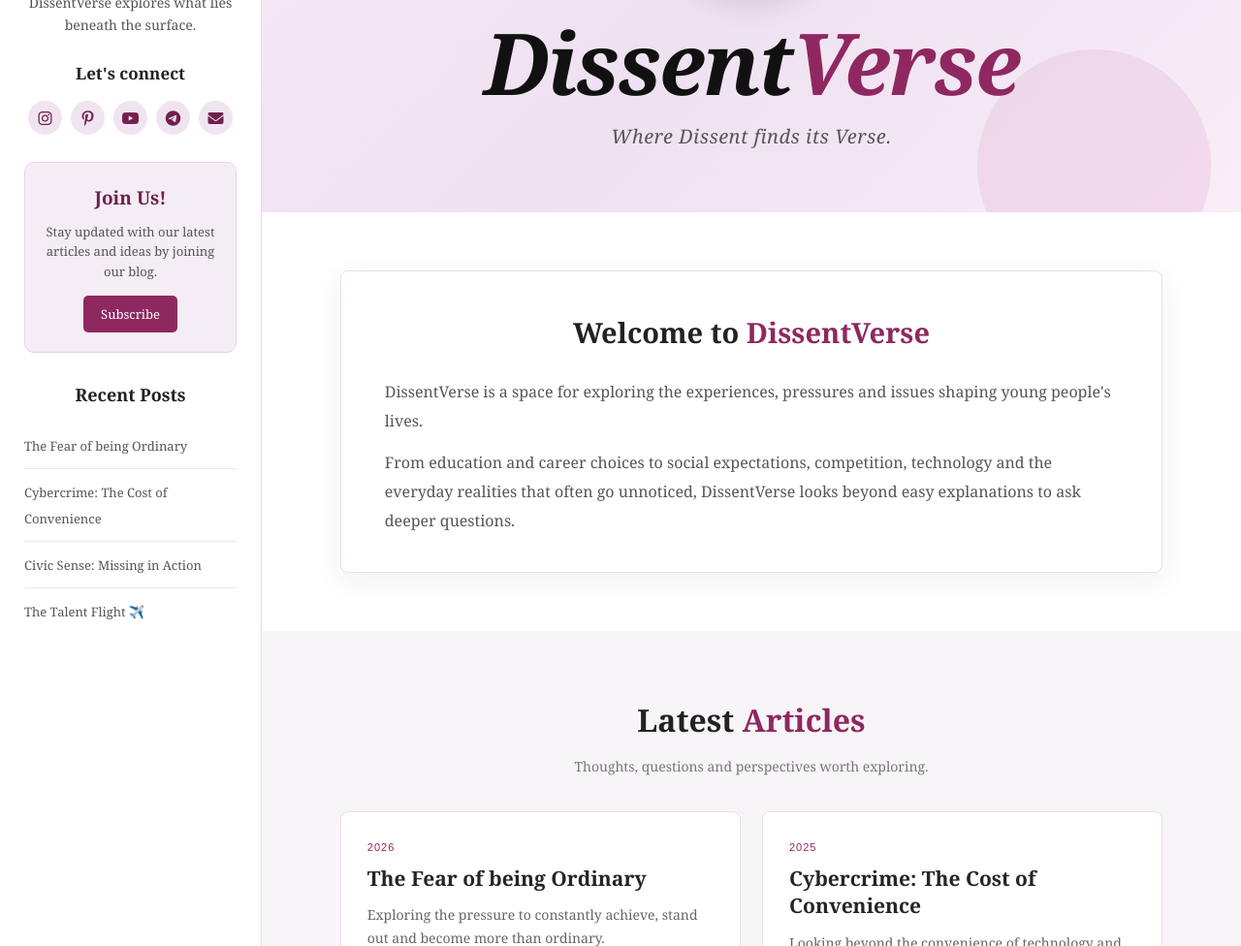
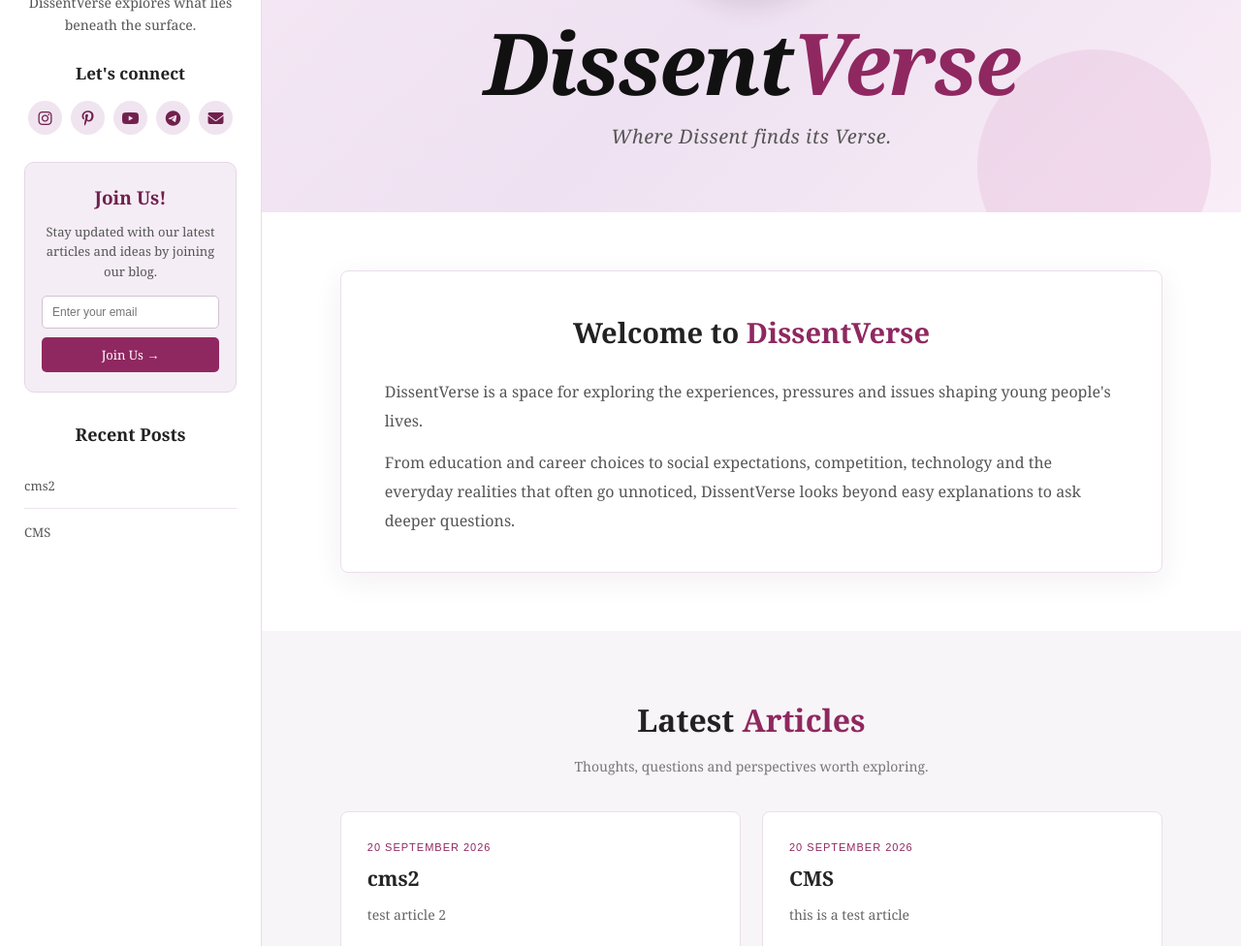
Before and after one commit to dissentverse/dissentverse, a Jekyll site: the page built from index.html, in a window 1280 px wide and 1400 px high, cut to the strip 424-1400 px from the top of the window. Shown: the whole strip at 97% size. Built offline with Jekyll 4.4.1, drawn with Linux system fonts in a browser that asks for light colours; some of the changed text lies outside the part shown.

Commit message:
Update index.html

```diff
--- a/index.html
+++ b/index.html
@@ -1,14 +1,27 @@
+---
+---
+
 <!DOCTYPE html>
 <html lang="en">
+
 <head>
+
   <meta charset="UTF-8">
+
   <meta name="viewport" content="width=device-width, initial-scale=1.0">
 
   <title>DissentVerse</title>
 
-  <link rel="icon" type="image/jpeg" href="https://dissentverse.wordpress.com/wp-content/uploads/2025/08/cropped-img-20250811-wa0002.jpg">
+  <link
+    rel="icon"
+    type="image/jpeg"
+    href="https://dissentverse.wordpress.com/wp-content/uploads/2025/08/cropped-img-20250811-wa0002.jpg"
+  >
 
-  <link rel="stylesheet" href="https://cdnjs.cloudflare.com/ajax/libs/font-awesome/6.5.2/css/all.min.css">
+  <link
+    rel="stylesheet"
+    href="https://cdnjs.cloudflare.com/ajax/libs/font-awesome/6.5.2/css/all.min.css"
+  >
 
   <style>
 
@@ -34,14 +47,22 @@
       color: inherit;
     }
 
+
     /* =========================
-       MAIN PAGE STRUCTURE
+       PAGE STRUCTURE
        ========================= */
 
     .page-wrapper {
       display: flex;
       min-height: 100vh;
     }
+
+    .main-content {
+      flex: 1;
+      min-width: 0;
+      background: #f8f5f8;
+    }
+
 
     /* =========================
        SIDEBAR
@@ -87,11 +108,11 @@
       line-height: 1.2;
     }
 
-    .sidebar-title .black {
+    .black {
       color: #111111;
     }
 
-    .sidebar-title .pink {
+    .pink {
       color: #8f2860;
     }
 
@@ -139,6 +165,7 @@
       transform: translateY(-2px);
     }
 
+
     /* =========================
        JOIN US
        ========================= */
@@ -165,19 +192,44 @@
       margin-bottom: 14px;
     }
 
+    .join-form {
+      width: 100%;
+    }
+
+    .email-input {
+      width: 100%;
+      padding: 9px 10px;
+      border: 1px solid #d2c2d3;
+      border-radius: 5px;
+      outline: none;
+      background: #ffffff;
+      color: #333;
+      font-family: Arial, Helvetica, sans-serif;
+      font-size: 12px;
+      margin-bottom: 9px;
+    }
+
+    .email-input:focus {
+      border-color: #8f2860;
+    }
+
     .join-button {
-      display: inline-block;
+      width: 100%;
+      border: none;
       background: #8f2860;
       color: #ffffff;
-      padding: 8px 18px;
+      padding: 9px 15px;
       border-radius: 5px;
       font-size: 13px;
+      cursor: pointer;
+      font-family: Georgia, "Times New Roman", serif;
       transition: 0.25s ease;
     }
 
     .join-button:hover {
       background: #651a44;
     }
+
 
     /* =========================
        RECENT POSTS
@@ -214,15 +266,6 @@
       color: #8f2860;
     }
 
-    /* =========================
-       MAIN CONTENT
-       ========================= */
-
-    .main-content {
-      flex: 1;
-      min-width: 0;
-      background: #f8f5f8;
-    }
 
     /* =========================
        TOP HEADER
@@ -254,22 +297,23 @@
       letter-spacing: 0.5px;
     }
 
-    .header-brand .black {
-      color: #111111;
-    }
-
     .header-brand .pink {
       color: #70204d;
     }
 
+
+    /* =========================
+       SEARCH
+       ========================= */
+
     .search-box {
       display: flex;
       align-items: center;
-      background: rgba(255, 255, 255, 0.85);
-      border: 1px solid rgba(100, 50, 90, 0.2);
+      background: rgba(255, 255, 255, 0.9);
+      border: 1px solid rgba(100, 50, 90, 0.25);
       border-radius: 25px;
       overflow: hidden;
-      width: 240px;
+      width: 250px;
     }
 
     .search-box input {
@@ -291,6 +335,7 @@
       cursor: pointer;
       font-size: 15px;
     }
+
 
     /* =========================
        NAVIGATION
@@ -324,6 +369,7 @@
       color: #8f2860;
     }
 
+
     /* =========================
        HERO
        ========================= */
@@ -340,18 +386,21 @@
           rgba(224, 157, 201, 0.45) 75px,
           transparent 76px
         ),
+
         radial-gradient(
           circle at 92% 28%,
           rgba(184, 151, 206, 0.35) 0,
           rgba(184, 151, 206, 0.35) 100px,
           transparent 101px
         ),
+
         radial-gradient(
           circle at 85% 90%,
           rgba(230, 184, 216, 0.35) 0,
           rgba(230, 184, 216, 0.35) 120px,
           transparent 121px
         ),
+
         linear-gradient(
           135deg,
           #f7e9f5,
@@ -391,10 +440,6 @@
       letter-spacing: -2px;
     }
 
-    .hero-title .black {
-      color: #111111;
-    }
-
     .hero-title .pink {
       color: #8f2860;
     }
@@ -446,6 +492,7 @@
     .intro-card p:last-child {
       margin-bottom: 0;
     }
+
 
     /* =========================
        LATEST ARTICLES
@@ -497,7 +544,7 @@
       box-shadow: 0 10px 28px rgba(70, 30, 65, 0.09);
     }
 
-    .article-card .article-date {
+    .article-date {
       font-family: Arial, Helvetica, sans-serif;
       text-transform: uppercase;
       font-size: 11px;
@@ -532,6 +579,16 @@
       color: #8f2860;
       letter-spacing: 0.5px;
     }
+
+    .no-results {
+      display: none;
+      text-align: center;
+      color: #777;
+      font-size: 15px;
+      padding: 30px;
+      grid-column: 1 / -1;
+    }
+
 
     /* =========================
        FOOTER
@@ -629,18 +687,12 @@
         margin: 0 auto;
       }
 
-      .top-header {
-        padding: 25px 30px;
-      }
-
       .articles-grid {
         grid-template-columns: 1fr;
       }
+
     }
 
-    /* =========================
-       TABLET / SMALL SCREEN
-       ========================= */
 
     @media (max-width: 700px) {
 
@@ -767,14 +817,19 @@
         padding-left: 20px;
         padding-right: 20px;
       }
+
     }
 
   </style>
+
 </head>
+
 
 <body>
 
+
 <div class="page-wrapper">
+
 
   <!-- =========================
        SIDEBAR
@@ -790,7 +845,9 @@
         alt="DissentVerse Logo"
       >
 
-        <div class="welcome">Welcome to</div>
+      <div class="welcome">
+        Welcome to
+      </div>
 
       <div class="sidebar-title">
         <span class="black">Dissent</span><span class="pink">Verse</span>
@@ -803,11 +860,16 @@
         what lies beneath the surface.
       </p>
 
-        <div class="connect-title">Let's connect</div>
+
+      <div class="connect-title">
+        Let's connect
+      </div>
+
 
       <div class="social-links">
 
-          <!-- Instagram intentionally left blank for now -->
+        <!-- Instagram intentionally blank -->
+
         <a href="" aria-label="Instagram">
           <i class="fa-brands fa-instagram"></i>
         </a>
@@ -848,51 +910,67 @@
 
       </div>
 
-        <!-- JOIN US -->
+
+      <!-- =========================
+           JOIN US
+           ========================= -->
 
       <div class="join-box">
 
-          <h3>Join Us!</h3>
+        <h3>
+          Join Us!
+        </h3>
 
         <p>
           Stay updated with our latest articles and ideas by joining our blog.
         </p>
 
-          <a href="#join" class="join-button">
-            Subscribe
-          </a>
+        <form
+          class="join-form"
+          onsubmit="joinDissentVerse(event)"
+        >
+
+          <input
+            type="email"
+            id="joinEmail"
+            class="email-input"
+            placeholder="Enter your email"
+            required
+          >
+
+          <button
+            type="submit"
+            class="join-button"
+          >
+            Join Us →
+          </button>
+
+        </form>
 
       </div>
 
-        <!-- RECENT ARTICLES -->
 
-        <h3 class="recent-title">Recent Posts</h3>
+      <!-- =========================
+           RECENT POSTS
+           ========================= -->
+
+      <h3 class="recent-title">
+        Recent Posts
+      </h3>
 
       <ul class="recent-posts">
 
+        {% assign recent_posts = site.posts | sort: "date" | reverse %}
+
+        {% for post in recent_posts limit: 6 %}
+
         <li>
-            <a href="#">
-              The Fear of being Ordinary
+          <a href="{{ post.url | relative_url }}">
+            {{ post.title }}
           </a>
         </li>
 
-          <li>
-            <a href="#">
-              Cybercrime: The Cost of Convenience
-            </a>
-          </li>
-
-          <li>
-            <a href="#">
-              Civic Sense: Missing in Action
-            </a>
-          </li>
-
-          <li>
-            <a href="#">
-              The Talent Flight ✈️
-            </a>
-          </li>
+        {% endfor %}
 
       </ul>
 
@@ -901,11 +979,13 @@
   </aside>
 
 
+
   <!-- =========================
        MAIN CONTENT
        ========================= -->
 
   <main class="main-content">
+
 
     <!-- TOP HEADER -->
 
@@ -915,6 +995,7 @@
         <span class="black">Dissent</span><span class="pink">Verse</span>
       </div>
 
+
       <div class="search-box">
 
         <input
@@ -937,6 +1019,7 @@
     </header>
 
 
+
     <!-- NAVIGATION -->
 
     <nav class="navigation">
@@ -944,19 +1027,27 @@
       <ul>
 
         <li>
-            <a href="index.html">HOME</a>
+          <a href="index.html">
+            HOME
+          </a>
         </li>
 
         <li>
-            <a href="about.html">ABOUT</a>
+          <a href="about.html">
+            ABOUT
+          </a>
         </li>
 
         <li>
-            <a href="articles.html">ARTICLES</a>
+          <a href="articles.html">
+            ARTICLES
+          </a>
         </li>
 
         <li>
-            <a href="contact.html">CONTACT</a>
+          <a href="contact.html">
+            CONTACT
+          </a>
         </li>
 
       </ul>
@@ -1016,9 +1113,15 @@
     </section>
 
 
-      <!-- LATEST ARTICLES -->
 
-      <section class="latest-section" id="latest-articles">
+    <!-- =========================
+         LATEST ARTICLES
+         ========================= -->
+
+    <section
+      class="latest-section"
+      id="latest-articles"
+    >
 
       <div class="section-heading">
 
@@ -1033,111 +1136,69 @@
       </div>
 
 
-        <div class="articles-grid" id="articlesGrid">
+      <div
+        class="articles-grid"
+        id="articlesGrid"
+      >
 
 
-          <!-- ARTICLE 1 -->
+        {% assign latest_posts = site.posts | sort: "date" | reverse %}
 
-          <article class="article-card">
+
+        {% for post in latest_posts limit: 6 %}
+
+        <article
+          class="article-card"
+          data-search="{{ post.title | downcase }} {{ post.content | strip_html | downcase }}"
+        >
 
           <div class="article-date">
-              2026
+
+            {{ post.date | date: "%d %B %Y" }}
+
           </div>
 
+
           <h3>
-              <a href="#">
-                The Fear of being Ordinary
+
+            <a href="{{ post.url | relative_url }}">
+
+              {{ post.title }}
+
             </a>
+
           </h3>
 
+
           <p>
-              Exploring the pressure to constantly achieve, stand out and
-              become more than ordinary.
+
+            {{ post.content
+              | strip_html
+              | strip_newlines
+              | truncatewords: 28
+            }}
+
           </p>
 
-            <a href="#" class="read-more">
+
+          <a
+            href="{{ post.url | relative_url }}"
+            class="read-more"
+          >
             Read Article →
           </a>
 
         </article>
 
-
-          <!-- ARTICLE 2 -->
-
-          <article class="article-card">
-
-            <div class="article-date">
-              2025
-            </div>
-
-            <h3>
-              <a href="#">
-                Cybercrime: The Cost of Convenience
-              </a>
-            </h3>
-
-            <p>
-              Looking beyond the convenience of technology and at the
-              risks that often come with it.
-            </p>
-
-            <a href="#" class="read-more">
-              Read Article →
-            </a>
-
-          </article>
+        {% endfor %}
 
 
-          <!-- ARTICLE 3 -->
-
-          <article class="article-card">
-
-            <div class="article-date">
-              2025
+        <div
+          class="no-results"
+          id="noResults"
+        >
+          No articles found.
         </div>
-
-            <h3>
-              <a href="#">
-                Civic Sense: Missing in Action
-              </a>
-            </h3>
-
-            <p>
-              A look at everyday behaviour and the small responsibilities
-              that shape the society around us.
-            </p>
-
-            <a href="#" class="read-more">
-              Read Article →
-            </a>
-
-          </article>
-
-
-          <!-- ARTICLE 4 -->
-
-          <article class="article-card">
-
-            <div class="article-date">
-              2025
-            </div>
-
-            <h3>
-              <a href="#">
-                The Talent Flight ✈️
-              </a>
-            </h3>
-
-            <p>
-              Exploring the movement of talent and the questions surrounding
-              opportunities, choices and migration.
-            </p>
-
-            <a href="#" class="read-more">
-              Read Article →
-            </a>
-
-          </article>
 
 
       </div>
@@ -1174,6 +1246,7 @@
           <i class="fa-brands fa-pinterest-p"></i>
         </a>
 
+
         <a
           href="https://t.me/dissentverse"
           target="_blank"
@@ -1182,6 +1255,7 @@
         >
           <i class="fa-brands fa-telegram"></i>
         </a>
+
 
         <a
           href="https://www.youtube.com/@DissentVerse"
@@ -1192,6 +1266,7 @@
           <i class="fa-brands fa-youtube"></i>
         </a>
 
+
         <a
           href="mailto:dissentverse@gmail.com"
           aria-label="Email"
@@ -1199,74 +1274,148 @@
           <i class="fa-solid fa-envelope"></i>
         </a>
 
+
       </div>
 
 
       <div class="footer-copy">
+
         © 2026 DissentVerse. All rights reserved.
+
       </div>
 
     </footer>
+
 
   </main>
 
 </div>
 
 
+
 <!-- =========================
-       SEARCH SCRIPT
+     JAVASCRIPT
      ========================= -->
 
 <script>
 
-    function searchArticles() {
+  /* =========================
+     ARTICLE SEARCH
+     ========================= */
 
   const searchInput =
     document.getElementById("articleSearch");
 
+  const searchButton =
+    document.getElementById("searchButton");
+
+  const articleCards =
+    document.querySelectorAll(".article-card");
+
+  const noResults =
+    document.getElementById("noResults");
+
+
+  function searchArticles() {
+
     const searchTerm =
       searchInput.value.toLowerCase().trim();
 
-      const articles =
-        document.querySelectorAll(".article-card");
-
-      articles.forEach(function(article) {
-
-        const articleText =
-          article.textContent.toLowerCase();
-
-        if (articleText.includes(searchTerm)) {
-          article.style.display = "";
-        } else {
-          article.style.display = "none";
-        }
-
-      });
-
-    }
+    let visibleArticles = 0;
 
 
-    document
-      .getElementById("articleSearch")
-      .addEventListener("keyup", function(event) {
+    articleCards.forEach(function(article) {
 
-        if (event.key === "Enter") {
-          searchArticles();
-        }
+      const searchableText =
+        article.getAttribute("data-search") || "";
 
-        if (this.value.trim() === "") {
+      if (
+        searchTerm === "" ||
+        searchableText.includes(searchTerm)
+      ) {
 
-          document
-            .querySelectorAll(".article-card")
-            .forEach(function(article) {
         article.style.display = "";
-            });
+
+        visibleArticles++;
+
+      } else {
+
+        article.style.display = "none";
 
       }
 
     });
 
+
+    if (visibleArticles === 0 && searchTerm !== "") {
+
+      noResults.style.display = "block";
+
+    } else {
+
+      noResults.style.display = "none";
+
+    }
+
+  }
+
+
+  searchInput.addEventListener(
+    "input",
+    searchArticles
+  );
+
+
+  searchButton.addEventListener(
+    "click",
+    searchArticles
+  );
+
+
+  /* =========================
+     JOIN US EMAIL
+     ========================= */
+
+  function joinDissentVerse(event) {
+
+    event.preventDefault();
+
+    const email =
+      document.getElementById("joinEmail").value.trim();
+
+
+    if (!email) {
+      return;
+    }
+
+
+    const subject =
+      encodeURIComponent(
+        "Join DissentVerse"
+      );
+
+
+    const body =
+      encodeURIComponent(
+        "Hello DissentVerse,\n\n" +
+        "I would like to join the DissentVerse community.\n\n" +
+        "My email address is: " +
+        email
+      );
+
+
+    window.location.href =
+      "mailto:dissentverse@gmail.com" +
+      "?subject=" +
+      subject +
+      "&body=" +
+      body;
+
+  }
+
 </script>
 
+
 </body>
+
 </html>
```
Also changed, not shown: other parts of index.html (+33 -10 lines). Lines whose indentation alone changed are shown as unchanged.
